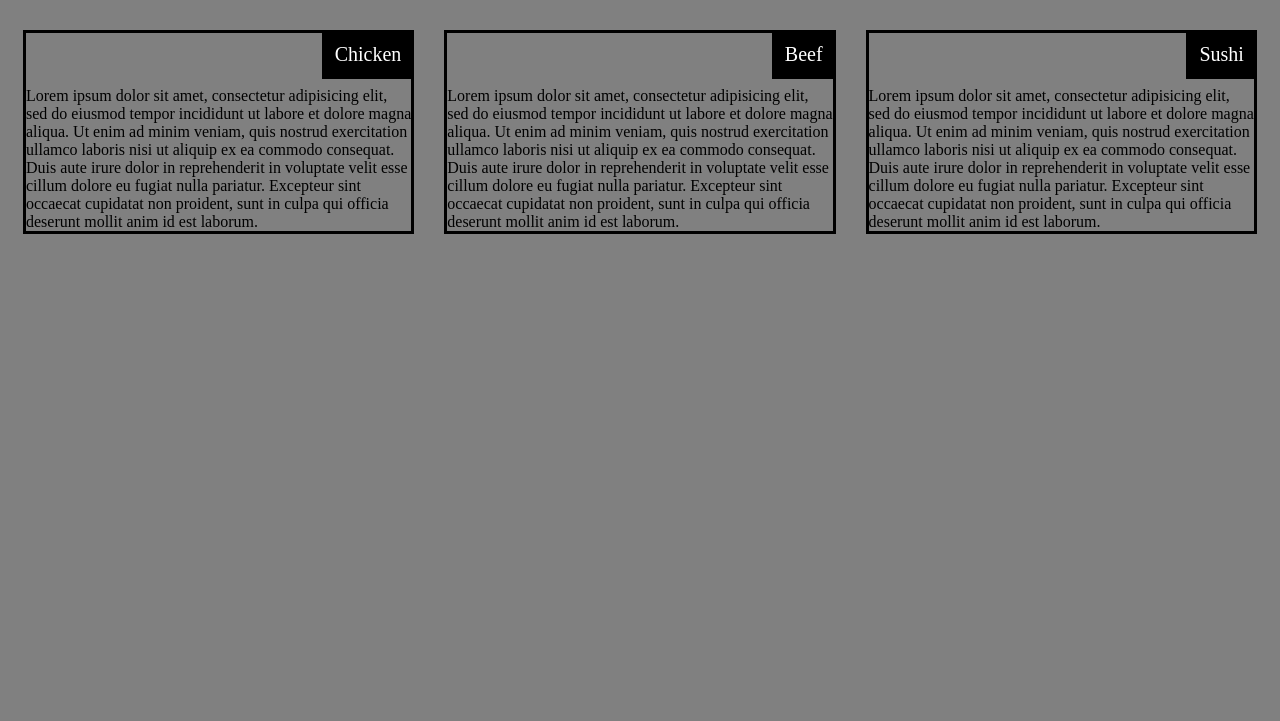
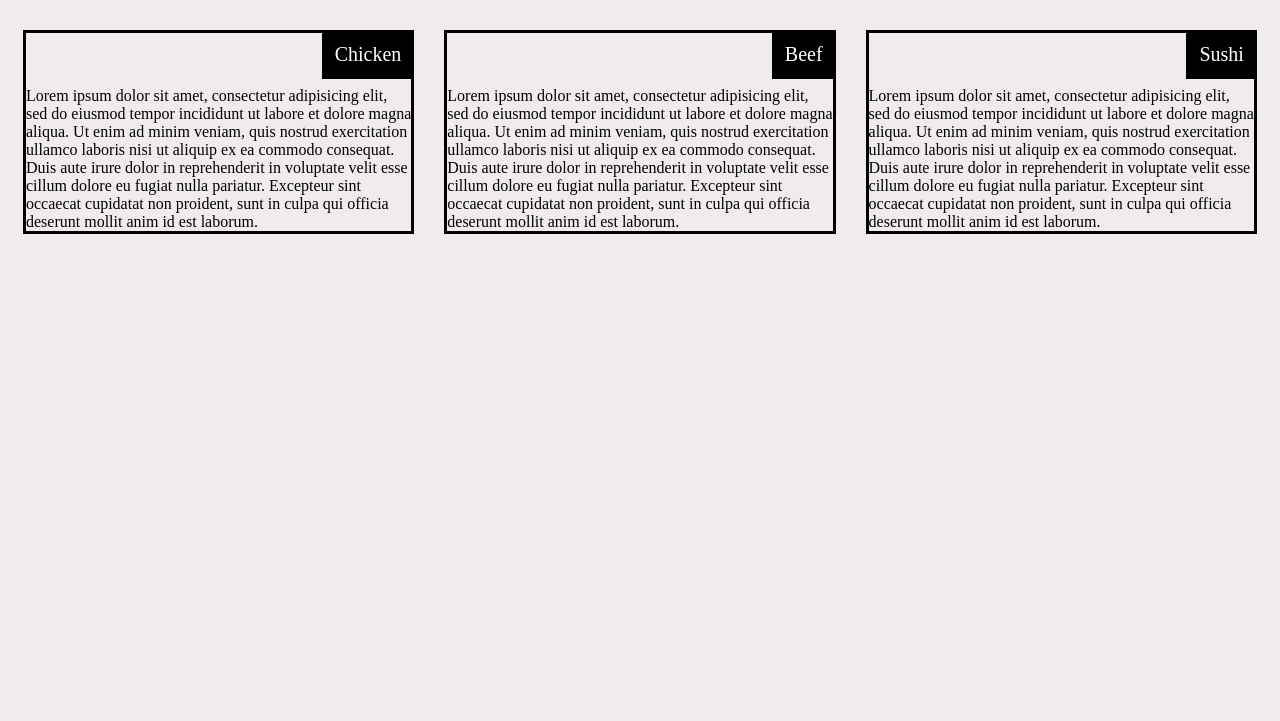
Before and after one commit to Anuragmourya975/my-first-assignment-, a plain HTML site: page index.html in a window 1280 px wide. Shown: the part 79-800 px from the top of the page. Drawn offline with Linux system fonts and the light colour scheme.

Commit message:
Update index.html

```diff
--- a/index.html
+++ b/index.html
@@ -66,7 +66,7 @@ h
 
 body
   {
-    background-color: gray;
+    background-color: #f1ecec;
 
   }
 
```
